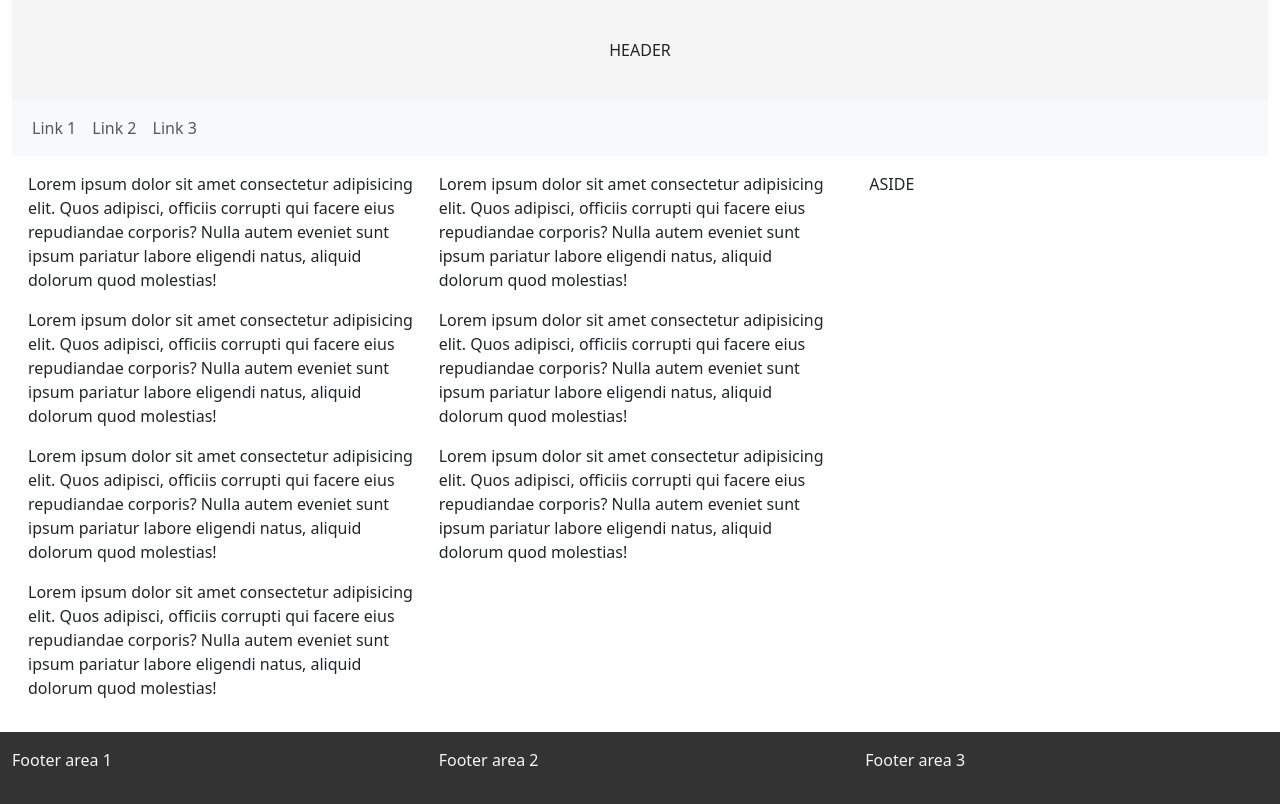
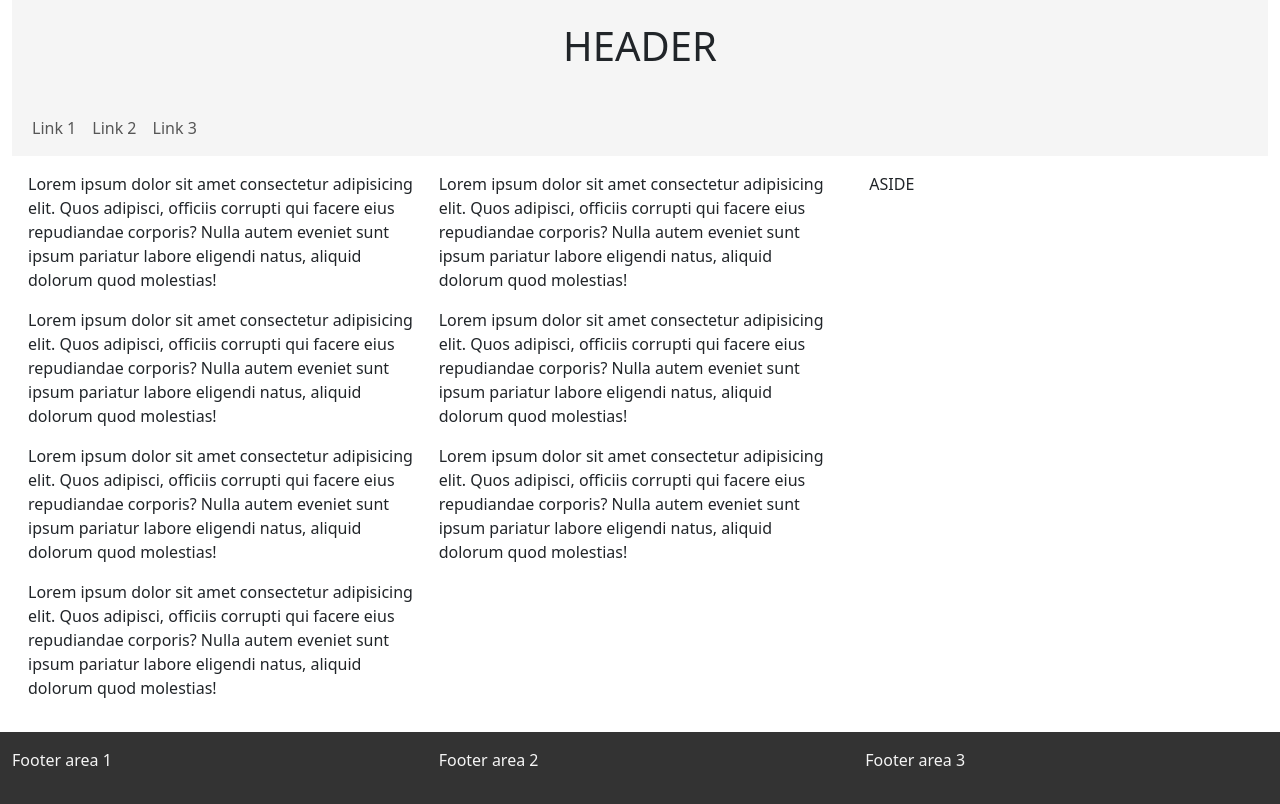
Before and after one commit to kirsisuorsa/bootstrap-layout, a plain HTML site: page index.html in a window 1280 px wide. Drawn offline with nearby package versions, Linux system fonts and the light colour scheme.

Commit message:
index.html-tiedostoa korjattu navin ja headerin osalta

```diff
--- a/index.html
+++ b/index.html
@@ -9,8 +9,10 @@
   </head>
   <body class="d-flex flex-column h-100">
     <div class="container-fluid flex-shrink-0">
-        <header class="d-flex justify-content-center align-items-center">HEADER</header>
-        <nav class="navbar navbar-expand-lg navbar-light bg-light">
+        <header class="d-flex justify-content-center align-items-center">
+            <h1>HEADER</h1>
+        </header>
+        <nav class="navbar navbar-expand-md">
             <div class="container-fluid">
               <button class="navbar-toggler" type="button"
               data-bs-toggle="collapse"
```
